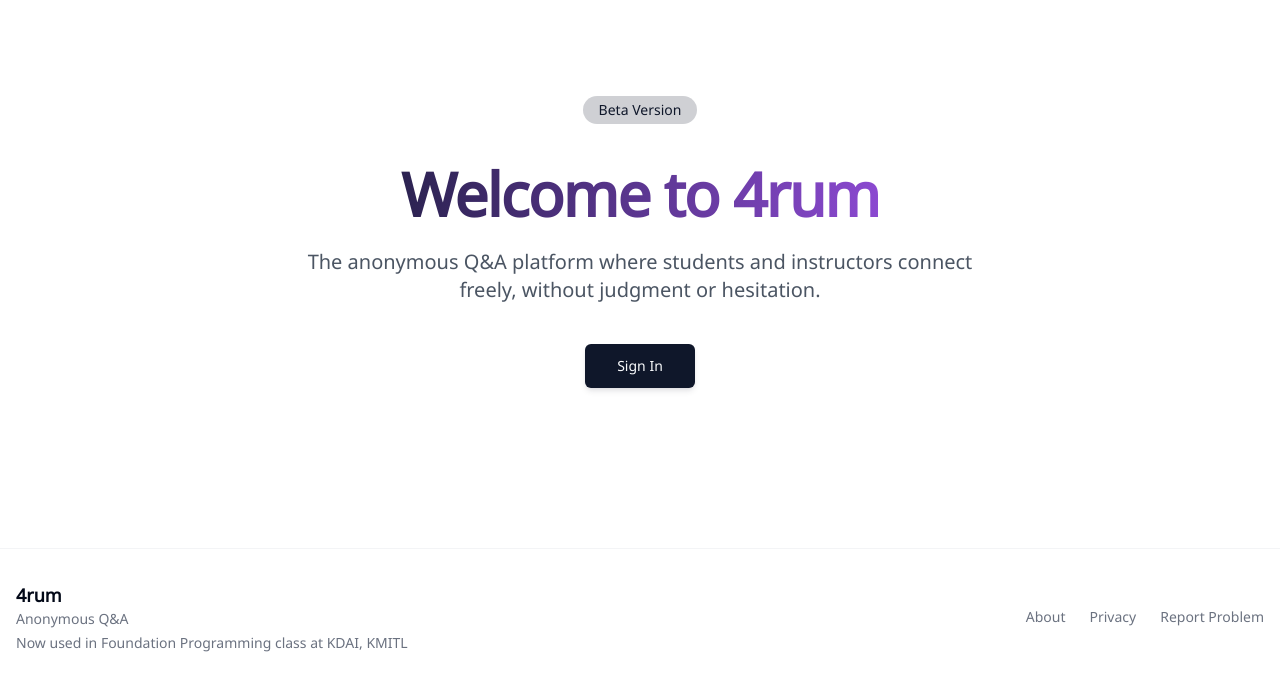
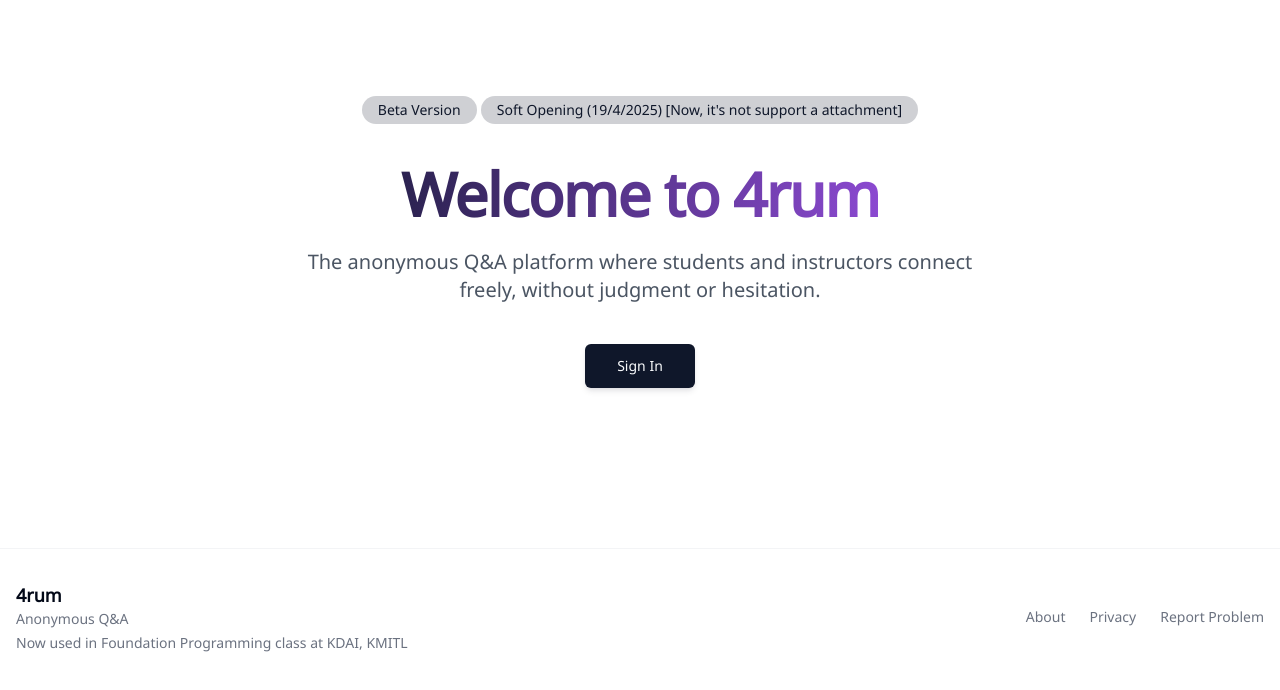
Before and after one commit to Gal1leo2/4rums, a SvelteKit app: page / in a window 1280 px wide. Shown: the top 690 px of the page. Built offline with nearby package versions, Linux system fonts and the light colour scheme; no server answers.

Commit message:
add bullshit word

```diff
--- a/src/routes/+page.svelte
+++ b/src/routes/+page.svelte
@@ -19,6 +19,9 @@
       <div class="mb-6">
         <span class="inline-block bg-primary/20 text-primary px-4 py-1 rounded-full text-sm font-medium mb-4">
           Beta Version
+        </span>
+        <span class="inline-block bg-primary/20 text-primary px-4 py-1 rounded-full text-sm font-medium mb-4">
+          Soft Opening (19/4/2025) [Now, it's not support a attachment]
         </span>
       </div>
 
```
